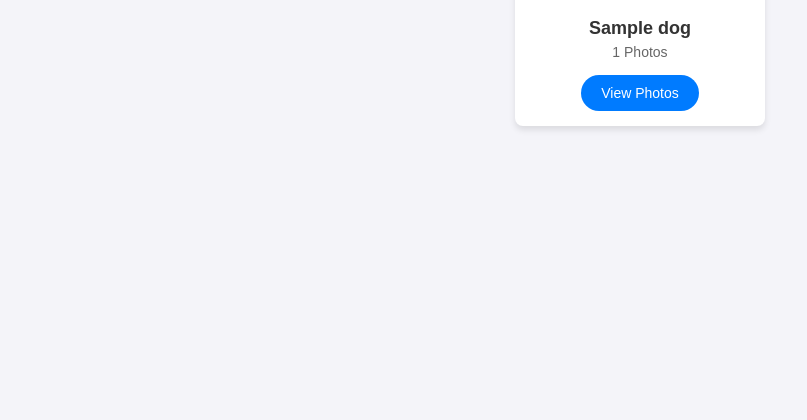
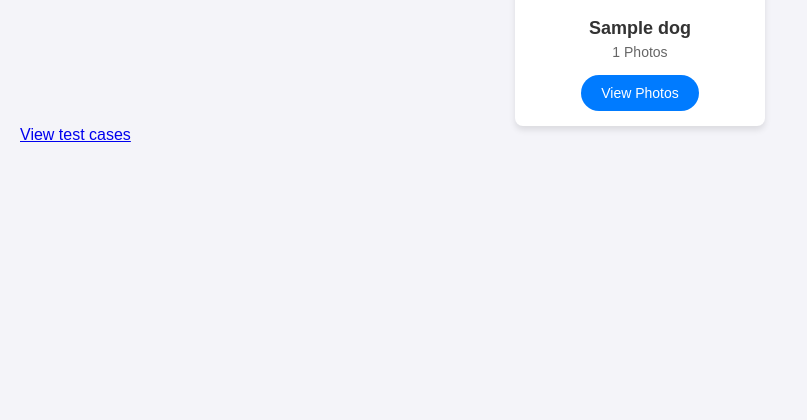
Before and after one commit to dmayman/ninas, a Flask app: template pi/src/templates/index.html in a window 1280 px wide. Shown: the part 249-669 px from the top of the page, without its empty margins (0-807 px from the left). Run offline with Flask 3, Linux system fonts and the light colour scheme; the template is opened without the code that fills it: most values are stand-ins (such as "Sample title", 1, 10 or a date in 2020).

Commit message:
test cases link

```diff
--- a/pi/src/templates/index.html
+++ b/pi/src/templates/index.html
@@ -105,6 +105,7 @@
             </div>
             {% endfor %}
         </div>
+        <a href="/test_cases">View test cases</a>
     </div>
 </body>
 </html>
```
